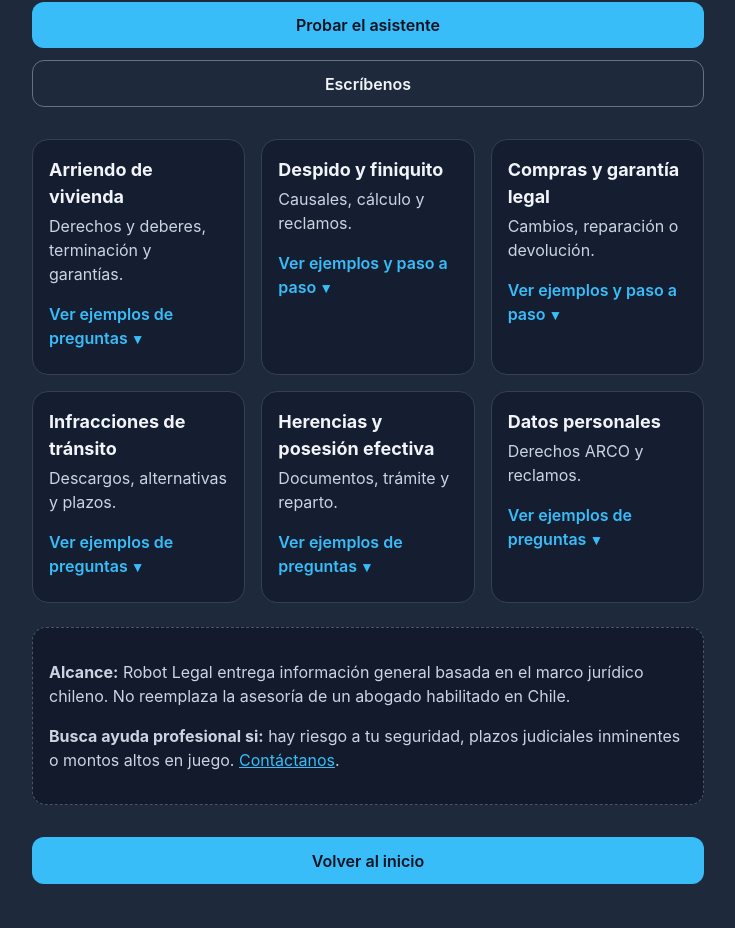
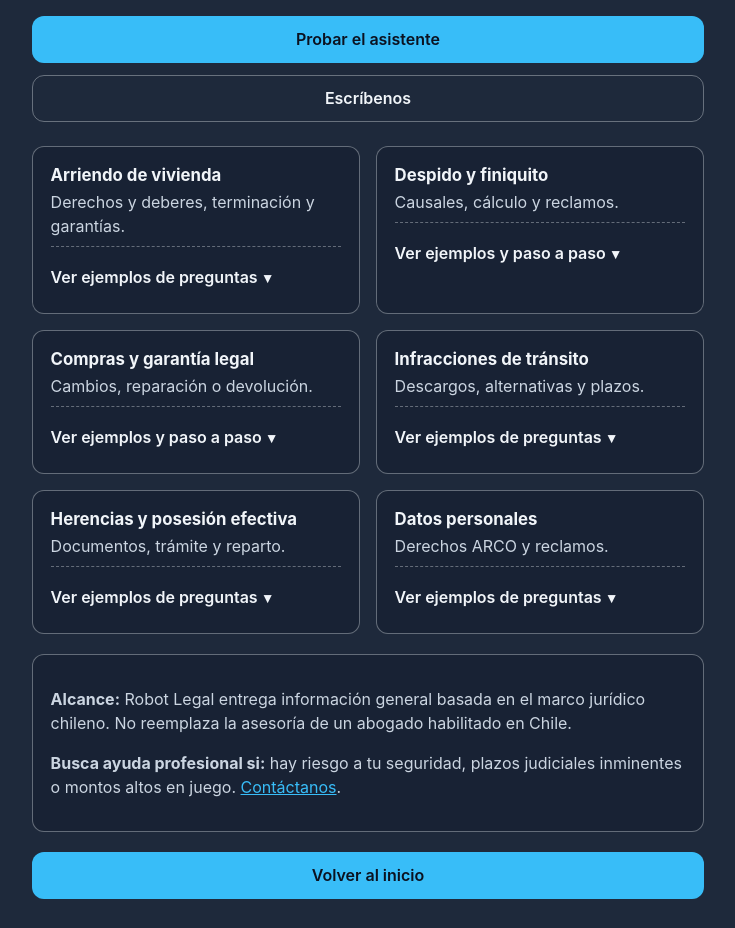
Before and after one commit to frencorets/robotlegal, a plain HTML site: page usos.html in a window 1280 px wide. Shown: the part 200-1128 px from the top of the page, without its empty margins (272-1007 px from the left). Drawn offline with Linux system fonts and the light colour scheme.

Commit message:
Update styles.css

```diff
--- a/styles.css
+++ b/styles.css
@@ -450,3 +450,56 @@ body {
     padding: 24px;
   }
 }
+
+/* ===== Usos (layout con details/copiar) ===== */
+#usos.section { padding-block: calc(var(--header-h) + 1.25rem) 3.5rem; }
+#usos .section__header { text-align: center; margin-bottom: 1.5rem; }
+#usos .section__title { margin: 0 0 .35rem 0; font-size: clamp(1.6rem, 2.5vw, 2rem); font-weight: 700; }
+#usos .section__subtitle { margin: 0 auto 1rem; color: var(--muted); max-width: 46rem; }
+#usos .section__actions { display: flex; gap: .75rem; justify-content: center; flex-wrap: wrap; margin-top: .5rem; }
+#usos .section__actions--end { justify-content: center; margin-top: 1.25rem; }
+
+/* Grilla tarjetas */
+#usos .cards {
+  display: grid;
+  grid-template-columns: repeat(12, 1fr);
+  gap: var(--gap);
+  margin-top: 1rem;
+}
+#usos .card {
+  grid-column: span 6;
+  background: rgba(15,23,42,.35);
+  border: 1px solid var(--border);
+  border-radius: var(--radius);
+  padding: 1rem 1.1rem;
+}
+#usos .card__title { margin: 0 0 .15rem; font-size: 1.05rem; font-weight: 700; }
+#usos .card__desc { margin: 0 0 .5rem; color: var(--muted); }
+
+/* details */
+#usos .card__details { border-top: 1px dashed var(--border); padding-top: .6rem; }
+#usos .card__toggle { cursor: pointer; color: var(--text); font-weight: 600; }
+#usos .prompt-list { list-style: none; padding: 0; margin: .5rem 0 0; display: grid; gap: .5rem; }
+#usos .prompt-list li { display: grid; grid-template-columns: auto 1fr; align-items: start; gap: .5rem; }
+#usos .prompt-list .copy {
+  appearance: none; border: 1px solid var(--border); background: transparent; color: var(--text);
+  padding: .35rem .6rem; border-radius: .5rem; cursor: pointer; font-size: .9rem;
+}
+#usos .prompt-list span { color: var(--muted); }
+
+/* pasos */
+#usos .steps { margin: .6rem 0 0 1.25rem; color: var(--muted); }
+
+/* aviso */
+#usos .notice {
+  margin-top: 1.25rem; padding: 1rem 1.1rem;
+  background: rgba(15,23,42,.35); border: 1px solid var(--border); border-radius: var(--radius);
+  color: var(--muted);
+}
+#usos .notice .link { color: var(--accent); text-decoration: underline; }
+
+/* responsive */
+@media (max-width: 900px) {
+  #usos .card { grid-column: span 12; }
+  #usos.section { padding-block: calc(var(--header-h) + 1rem) 3rem; }
+}
```
